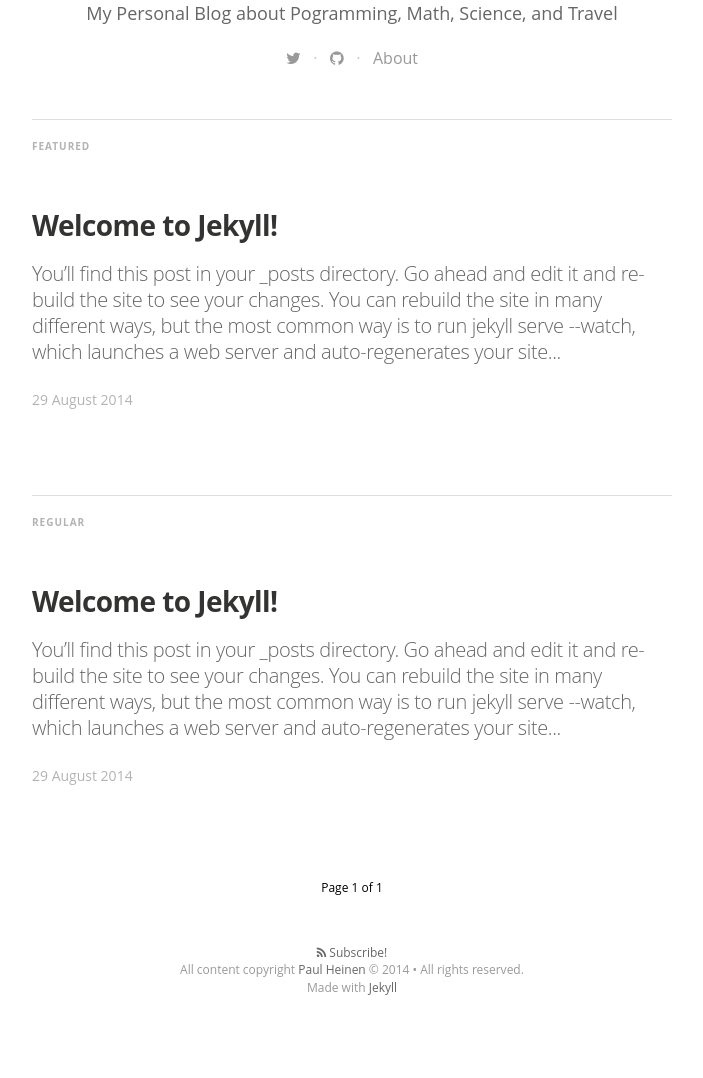
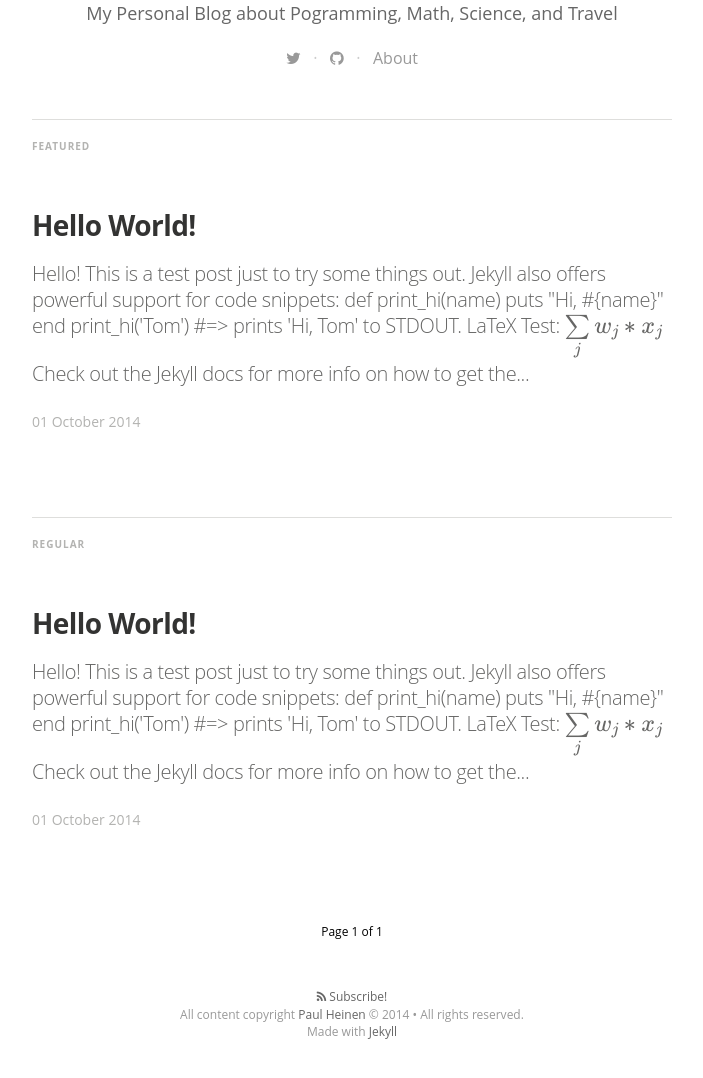
Before and after one commit to v3nturetheworld/v3nturetheworld.github.io, a Jekyll site: the page built from index.html, in a window 1280 px wide and 1400 px high, scrolled down 281 px. Shown: the part 311-1389 px from the top of the window, without its empty margins (288-991 px from the left). Built offline with Jekyll 4.4.1, drawn with Linux system fonts in a browser that asks for light colours; nearby versions of some CDN libraries; some web fonts are replaced; Markdown is read by kramdown in place of the engine named in the settings; formulas are drawn with MathJax 3; the list of posts is cut into pages by our own code; before the commit the page ends 1636 px from its top, so only the background shows below that.

Commit message:
update with LaTeX

```diff
--- a/_config.yml
+++ b/_config.yml
@@ -15,7 +15,7 @@ cover: "/assets/images/cA4aKEIPQrerBnp1yGHv_IMG_9534-3-2.jpg"
 
 name: 'Paul Heinen'
 author: 'Paul Heinen'
-author_image: "/assets/images/author.jpg"
+author_image: "/assets/images/#"
 
 paginate:	5
 
--- a/_includes/head.html
+++ b/_includes/head.html
@@ -27,7 +27,7 @@
   <script type="text/javascript" src="{{ "/assets/js/jquery.fitvids.js" | prepend: site.baseurl  }}"></script>
   <script type="text/javascript" src="{{ "/assets/js/index.js" | prepend: site.baseurl  }}"></script>
   <script type="text/javascript" src="{{ "/assets/js/readingTime.min.js" | prepend: site.baseurl  }}"></script>
-  <script type="text/javascript" src="http://cdn.mathjax.org/mathjax/latest/MathJax.js"></script>
+  <script type="text/javascript" src="http://cdn.mathjax.org/mathjax/latest/MathJax.js?config=TeX-AMS-MML_HTMLorMML"></script>
     <script type="text/javascript">
       MathJax.Hub.Config({
         tex2jax: {
--- a/_posts/2014-08-29-welcome-to-jekyll.markdown
+++ b/_posts/2014-08-29-welcome-to-jekyll.markdown
@@ -1,35 +1,36 @@
 ---
 layout: post
-title:  "Welcome to Jekyll!"
-date:   2014-08-29 14:34:25
+title:  "Hello World!"
+date:   2014-10-01 14:34:25
 categories: jekyll update
 tags: featured
 image: /assets/article_images/2014-08-29-welcome-to-jekyll/desktop.jpg
 ---
-You’ll find this post in your `_posts` directory. Go ahead and edit it and re-build the site to see your changes. You can rebuild the site in many different ways, but the most common way is to run `jekyll serve --watch`, which launches a web server and auto-regenerates your site when a file is updated.
-
-To add new posts, simply add a file in the `_posts` directory that follows the convention `YYYY-MM-DD-name-of-post.ext` and includes the necessary front matter. Take a look at the source for this post to get an idea about how it works.
+Hello! This is a test post just to try some things out.
 
 Jekyll also offers powerful support for code snippets:
 
-{% highlight ruby %}
-def print_hi(name)
-  puts "Hi, #{name}"
-end
-print_hi('Tom')
-#=> prints 'Hi, Tom' to STDOUT.
-{% endhighlight %}
+	{% highlight ruby %}
+	def print_hi(name)
+	  puts "Hi, #{name}"
+	end
+	print_hi('Tom')
+	#=> prints 'Hi, Tom' to STDOUT.
+	{% endhighlight %}
+
+LaTeX Test: $$\sum\limits_{j} w_j*x_j$$
+
 
 Check out the [Jekyll docs][jekyll] for more info on how to get the most out of Jekyll. File all bugs/feature requests at [Jekyll’s GitHub repo][jekyll-gh]. If you have questions, you can ask them on [Jekyll’s dedicated Help repository][jekyll-help].
 
 {% highlight js %}
 
 <footer class="site-footer">
- <a class="subscribe" href="{{ "/feed.xml" | prepend: site.baseurl }}"> <span class="tooltip"> <i class="fa fa-rss"></i> Subscribe!</span></a>
-  <div class="inner">a
-   <section class="copyright">All content copyright <a href="mailto:{{ site.email}}">{{ site.name }}</a> &copy; 2014 &bull; All rights reserved.</section>
-   <section class="poweredby">Made with <a href="http://jekyllrb.com"> Jekyll</a></section>
-  </div>
+<a class="subscribe" href="{{ "/feed.xml" | prepend: site.baseurl }}"> <span class="tooltip"> <i class="fa fa-rss"></i> Subscribe!</span></a>
+<div class="inner">a
+<section class="copyright">All content copyright <a href="mailto:{{ site.email}}">{{ site.name }}</a> &copy; 2014 &bull; All rights reserved.</section>
+<section class="poweredby">Made with <a href="http://jekyllrb.com"> Jekyll</a></section>
+</div>
 </footer>
 {% endhighlight %}
 
```
Also changed, not shown: 4 other files.
